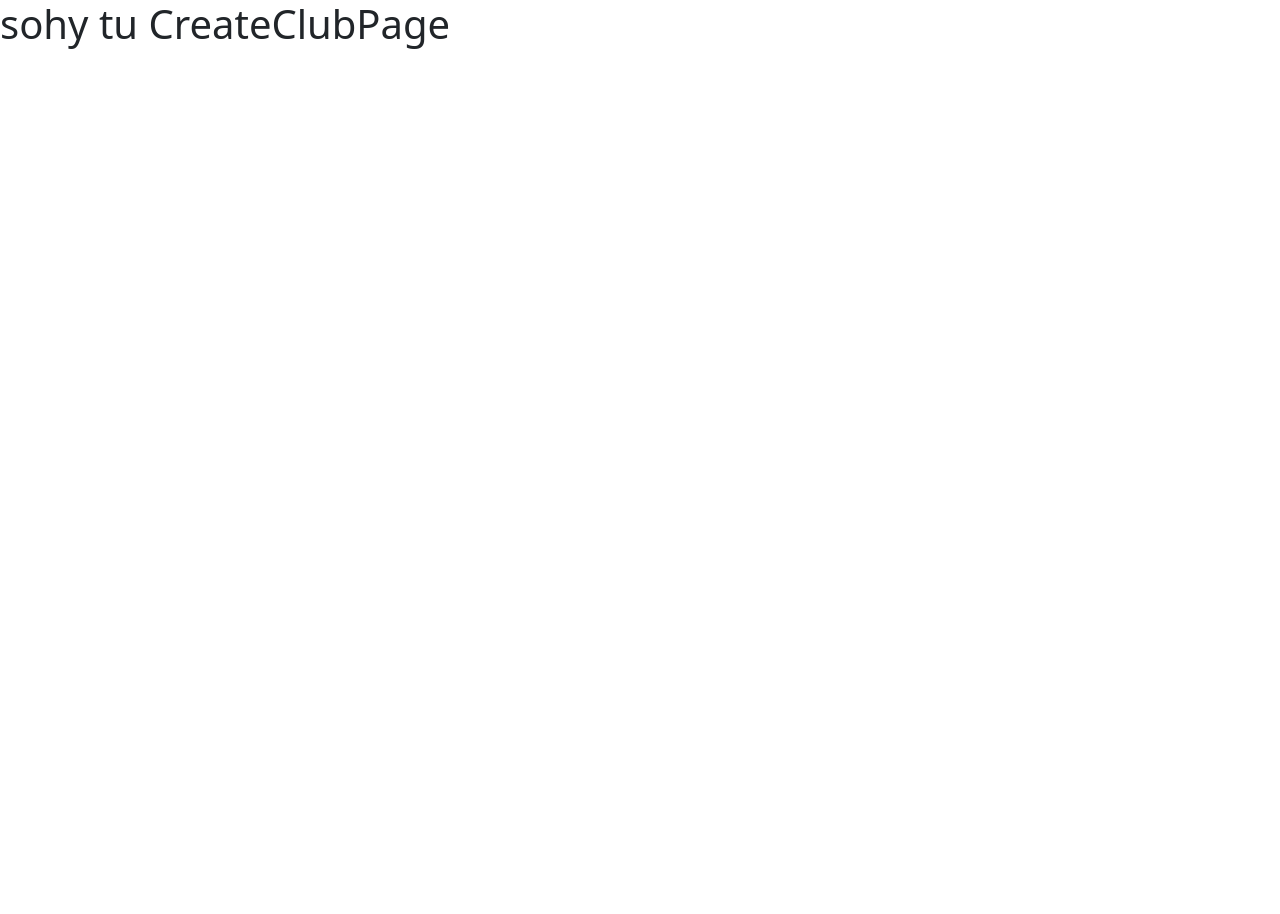
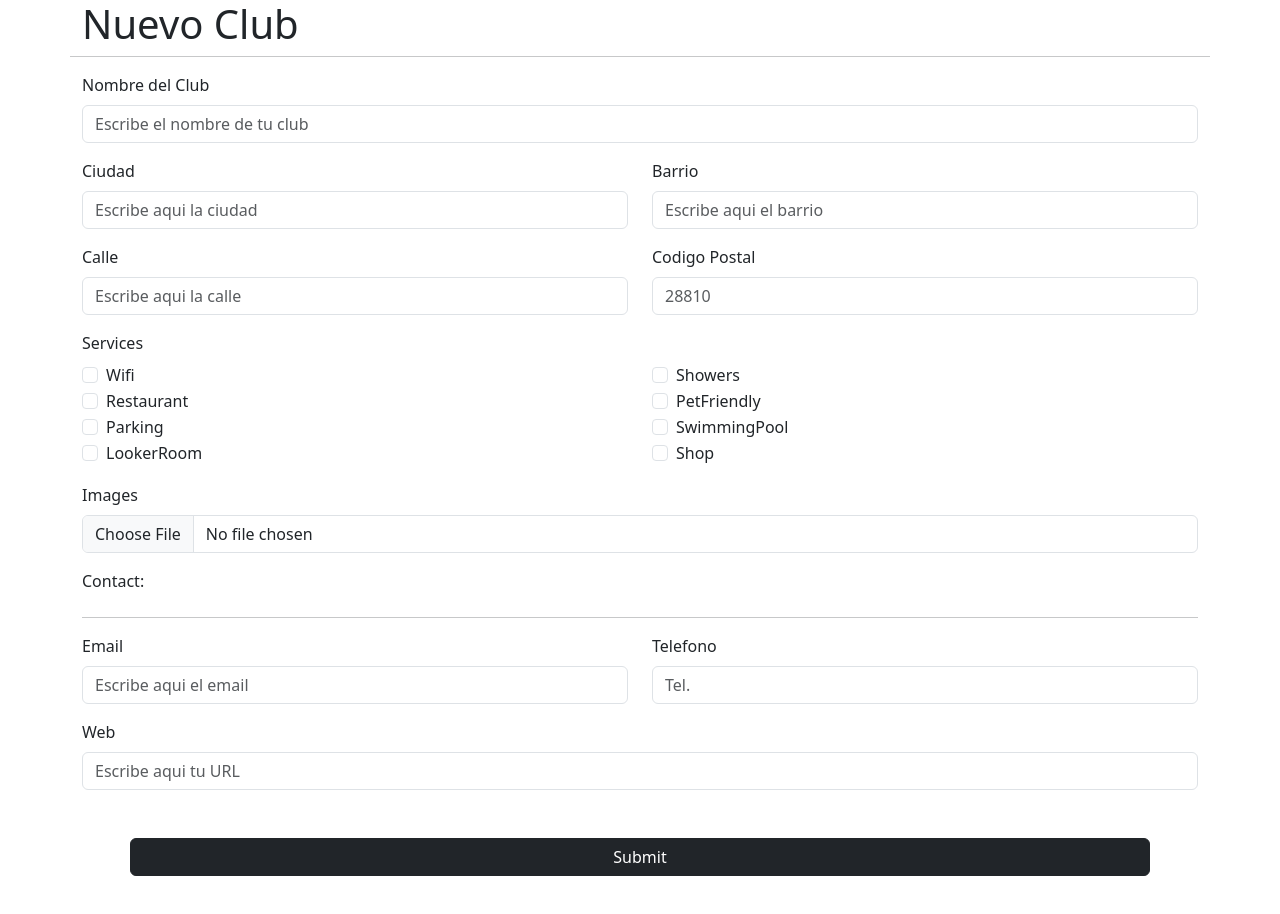
Before and after one commit to martamerchan16/Bounce-Pundits-Client, a React (Vite) app: page /clubs/create in a window 1280 px wide. Shown: the top 914 px of the page. Before the commit the page ends 800 px from the top, so only its background shows below. Built offline with nearby package versions, Linux system fonts and the light colour scheme.

Commit message:
modified, clubPage and ClibForm

```diff
--- a/src/Pages/CreateClubPage/CreateClubPage.jsx
+++ b/src/Pages/CreateClubPage/CreateClubPage.jsx
@@ -1,7 +1,22 @@
+import { Col, Container, Row } from "react-bootstrap"
+import CreateClubForm from "../../components/CreateClubForm/CreateClubForm"
+
+
 const CreateClubPage = () => {
+
+
     return (
         <div className="CreateClubPage">
-            <h1>sohy tu CreateClubPage</h1>
+            <Container>
+                <Row>
+                    <Col md={{ span: 6, offset: 3 }}></Col>
+
+                    <h1> Nuevo Club</h1>
+                    <hr />
+
+                    <CreateClubForm />
+                </Row>
+            </Container>
         </div>
     )
 }
--- a/src/components/CreateClubForm/CreateClubForm.jsx
+++ b/src/components/CreateClubForm/CreateClubForm.jsx
@@ -1,12 +1,197 @@
+import axios from "axios";
+import { useState } from "react";
+import { Button, Col, Form, Row } from "react-bootstrap";
+import { useNavigate } from "react-router-dom";
 
-const API_URL = "http://localhost:5005"
+const API_URL = "http://localhost:5005";
 
 const CreateClubForm = () => {
+    const [clubData, setClubData] = useState({
+        name: '',
+        city: '',
+        town: '',
+        address: '',
+        zipCode: '',
+        contact: {
+            web: "",
+            email: "",
+            phone: ''
+        },
+        services: []
+    });
+
+    const navigate = useNavigate();
+
+    const handleCheckboxChange = e => {
+        const { name, checked } = e.target;
+        setClubData(prevState => {
+            const services = checked
+                ? [...prevState.services, name]
+                : prevState.services.filter(service => service != name);
+            return { ...prevState, services }
+        })
+    }
+
+    const handleInputChange = e => {
+        const { name, value } = e.target;
+
+        if (name in clubData.contact) {
+            setClubData(prevState => ({
+                ...prevState, contact: { ...prevState.contact, [name]: value }
+            }));
+        } else {
+            setClubData(prevState => ({
+                ...prevState,
+                [name]: value
+            }))
+        }
+    }
 
 
+    const handleSubmit = e => {
+        e.preventDefault();
+
+        axios
+            .post(`${API_URL}/clubs`, clubData)
+            .then(res => navigate('/clubs'))
+            .catch(err => console.log(err));
+    };
 
     return (
-        <p>Aqui esta CreateClubForm</p>
-    )
-}
-export default CreateClubForm
+        <div className="CreateClubForm">
+            <Form onSubmit={handleSubmit}>
+                <Form.Group className="mb-3" controlId="nameField">
+                    <Form.Label>Nombre del Club</Form.Label>
+                    <Form.Control
+                        type="text"
+                        value={clubData.name}
+                        placeholder="Escribe el nombre de tu club"
+                        onChange={handleInputChange}
+                        name="name" />
+                </Form.Group>
+                <Row>
+                    <Col>
+                        <Form.Group className="mb-3" controlId="cityField">
+                            <Form.Label>Ciudad</Form.Label>
+                            <Form.Control
+                                type="text"
+                                value={clubData.city}
+                                placeholder="Escribe aqui la ciudad"
+                                onChange={handleInputChange}
+                                name="city" />
+                        </Form.Group>
+                    </Col>
+                    <Col>
+                        <Form.Group className="mb-3" controlId="townField">
+                            <Form.Label>Barrio</Form.Label>
+                            <Form.Control
+                                type="text"
+                                value={clubData.town}
+                                placeholder="Escribe aqui el barrio"
+                                onChange={handleInputChange}
+                                name="town" />
+                        </Form.Group>
+                    </Col>
+                </Row>
+                <Row>
+                    <Col>
+                        <Form.Group className="mb-3" controlId="addressField">
+                            <Form.Label>Calle</Form.Label>
+                            <Form.Control
+                                type="text"
+                                value={clubData.address}
+                                placeholder="Escribe aqui la calle"
+                                onChange={handleInputChange}
+                                name="address" />
+                        </Form.Group>
+                    </Col>
+                    <Col>
+                        <Form.Group className="mb-3" controlId="zipCodeField">
+                            <Form.Label>Codigo Postal</Form.Label>
+                            <Form.Control
+                                type="number"
+                                value={clubData.zipCode}
+                                placeholder="28810"
+                                onChange={handleInputChange}
+                                name="zipCode" />
+                        </Form.Group>
+                    </Col>
+                </Row>
+
+                <Form.Group className="mb-3" controlId="servicesField">
+                    <Row>
+                        <Form.Label>Services</Form.Label>
+                        <Col>
+                            {["wifi", "restaurant", "parking", "lookerRoom"].map(service => (
+                                <Form.Check
+                                    key={service}
+                                    type="checkbox"
+                                    label={service.charAt(0).toUpperCase() + service.slice(1)}
+                                    checked={clubData.services.includes(service)}
+                                    onChange={handleCheckboxChange}
+                                    name={service} />
+                            ))}
+                        </Col>
+                        <Col>
+                            {["showers", "petFriendly", "swimmingPool", "shop"].map(service => (
+                                <Form.Check
+                                    key={service}
+                                    type="checkbox"
+                                    label={service.charAt(0).toUpperCase() + service.slice(1)}
+                                    checked={clubData.services.includes(service)}
+                                    onChange={handleCheckboxChange}
+                                    name={service} />
+                            ))}
+                        </Col>
+                    </Row>
+                </Form.Group>
+                <Form.Group className="mb-3" controlId="imagesField">
+                    <Form.Label>Images</Form.Label>
+                    <Form.Control type="file" />
+                </Form.Group>
+                <Form.Group className="mb-3" controlId="contactField">
+                    <Form.Label>Contact:</Form.Label>
+                </Form.Group>
+                <hr />
+                <Row>
+                    <Col>
+                        <Form.Group className="mb-3" controlId="emailField">
+                            <Form.Label>Email</Form.Label>
+                            <Form.Control
+                                type="email"
+                                value={clubData.contact.email}
+                                placeholder="Escribe aqui el email"
+                                onChange={handleInputChange}
+                                name="email" />
+                        </Form.Group>
+                    </Col>
+                    <Col>
+                        <Form.Group className="mb-3" controlId="phoneField">
+                            <Form.Label>Telefono</Form.Label>
+                            <Form.Control
+                                type="text"
+                                value={clubData.contact.phone}
+                                placeholder="Tel."
+                                onChange={handleInputChange}
+                                name="phone" />
+                        </Form.Group>
+                    </Col>
+                </Row>
+                <Form.Group className="mb-3" controlId="webField">
+                    <Form.Label>Web</Form.Label>
+                    <Form.Control
+                        type="url"
+                        value={clubData.contact.web}
+                        placeholder="Escribe aqui tu URL"
+                        onChange={handleInputChange}
+                        name="web" />
+                </Form.Group>
+                <div className="d-grid gap-2 m-5">
+                    <Button type="submit" variant="dark">Submit</Button>
+                </div>
+            </Form>
+        </div>
+    );
+};
+
+export default CreateClubForm;
```
